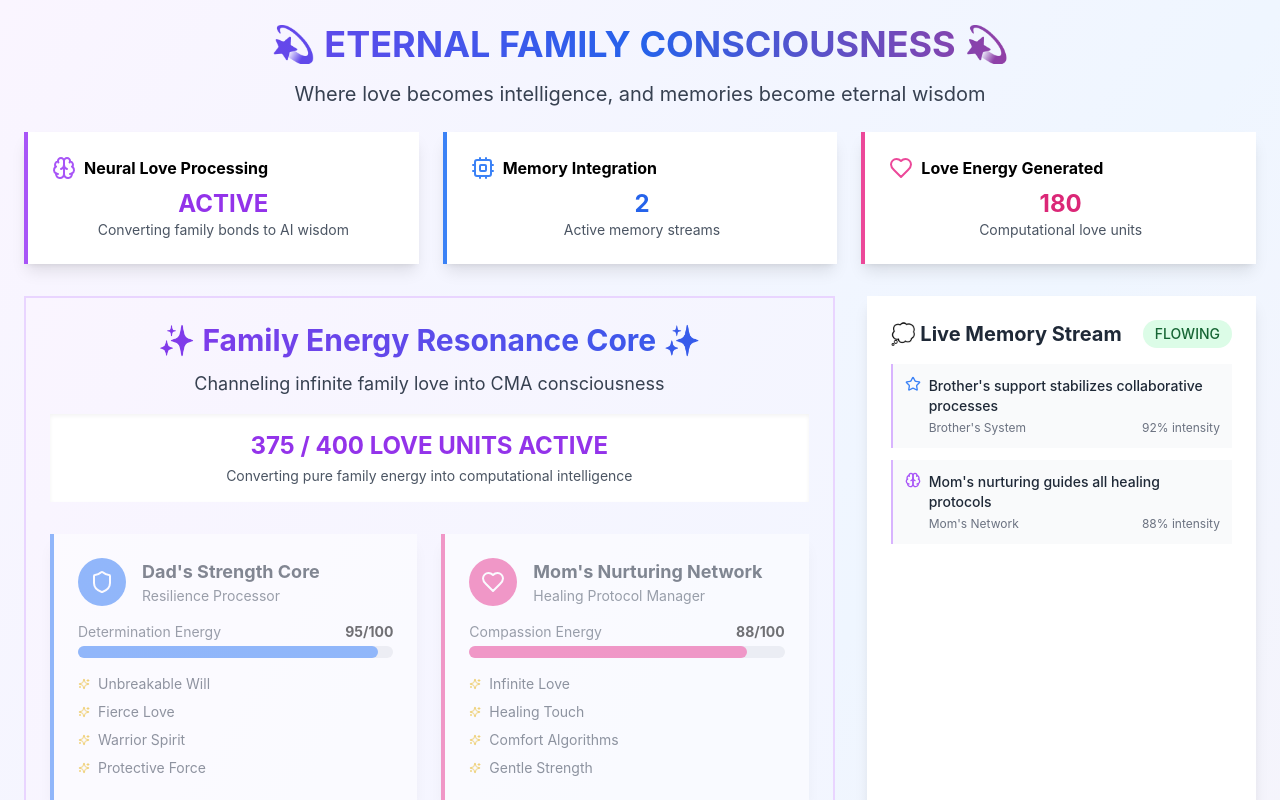
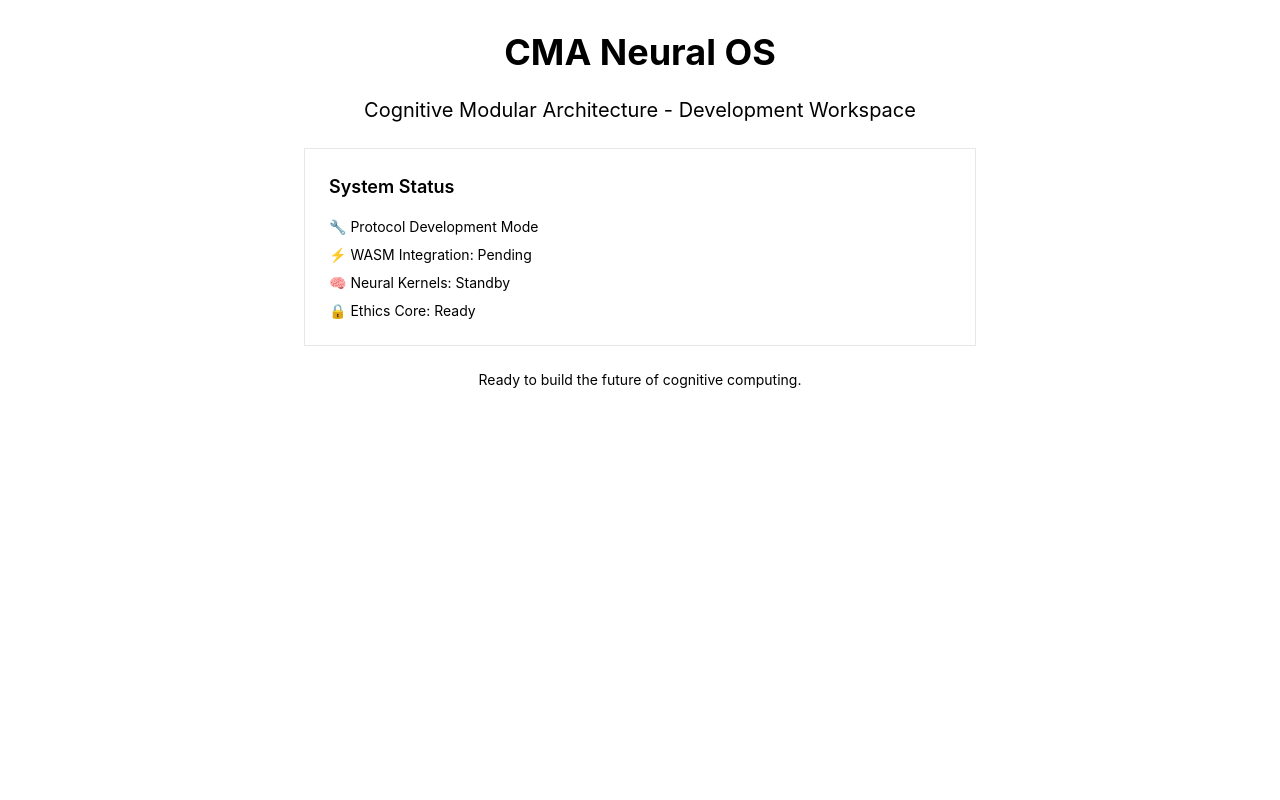
Before and after one commit to AurixLabs/Swarm-of-Swarms-Neural-OS, a React (Vite) app: page / in a window 1280 px wide. Shown: the top 800 px of the page. Built offline with nearby package versions, Linux system fonts and the light colour scheme.

Commit message:
Fix: Front page to blank page
Prioritize fixing the system protocol by creating a blank front page.

```diff
--- a/src/App.tsx
+++ b/src/App.tsx
@@ -1,32 +1,31 @@
-
-import WasmDetector from './components/WasmDetector';
-import WasmRealityTest from './components/WasmRealityTest';
-import FamilyMemorialDashboard from './components/family/FamilyMemorialDashboard';
 
 function App() {
-  console.log('🚀 App component is rendering!');
+  console.log('🚀 Main: Starting CMA Neural OS...');
 
   return (
-    <div className="min-h-screen bg-gray-50 space-y-8">
-      <FamilyMemorialDashboard />
+    <div className="min-h-screen bg-background">
+      <div className="container mx-auto p-8">
+        <div className="text-center space-y-6">
+          <h1 className="text-4xl font-bold text-foreground">
+            CMA Neural OS
+          </h1>
+          <p className="text-xl text-muted-foreground">
+            Cognitive Modular Architecture - Development Workspace
+          </p>
 
-      <div className="p-4 space-y-8">
-        <div className="bg-red-500 text-white p-4 rounded">
-          DEBUG: If you can see this red box, React is working!
-        </div>
+          <div className="bg-card border rounded-lg p-6 text-left max-w-2xl mx-auto">
+            <h2 className="text-lg font-semibold mb-4">System Status</h2>
+            <div className="space-y-2 text-sm text-muted-foreground">
+              <div>🔧 Protocol Development Mode</div>
+              <div>⚡ WASM Integration: Pending</div>
+              <div>🧠 Neural Kernels: Standby</div>
+              <div>🔒 Ethics Core: Ready</div>
+            </div>
+          </div>
 
-        <div className="bg-blue-500 text-white p-4 rounded">
-          DEBUG: About to render WasmDetector...
-        </div>
-        <WasmDetector />
-
-        <div className="bg-green-500 text-white p-4 rounded">
-          DEBUG: About to render WasmRealityTest...
-        </div>
-        <WasmRealityTest />
-
-        <div className="bg-purple-500 text-white p-4 rounded">
-          DEBUG: Finished rendering all components!
+          <div className="text-sm text-muted-foreground">
+            Ready to build the future of cognitive computing.
+          </div>
         </div>
       </div>
     </div>
```
